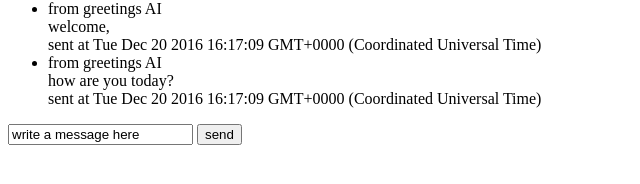
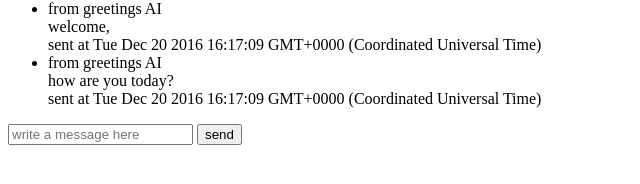
Before and after one commit to daymos/CambridgeIntelligenceChat, a website built with webpack: page app/index.html in a window 1280 px wide. Shown: the part 80-264 px from the top of the page, 0-640 px from the left. Built offline with nearby package versions, Linux system fonts and the light colour scheme.

Commit message:
fix(small): add placeholder

```diff
--- a/app/index.html
+++ b/app/index.html
@@ -7,13 +7,10 @@
   <body>
     <h1>Simple chat</h1>
     <div class='ulcontainer'></div>
-
     <div class= 'inputcontainer'>
-      <input id='input' type='text' value='write a message here'></input>
+      <input id='input' type='text' placeholder='write a message here'></input>
       <button id='send'>send</button>
     </div>
-
-
     <script src="../bundle.js"></script>
   </body>
 </html>
```
